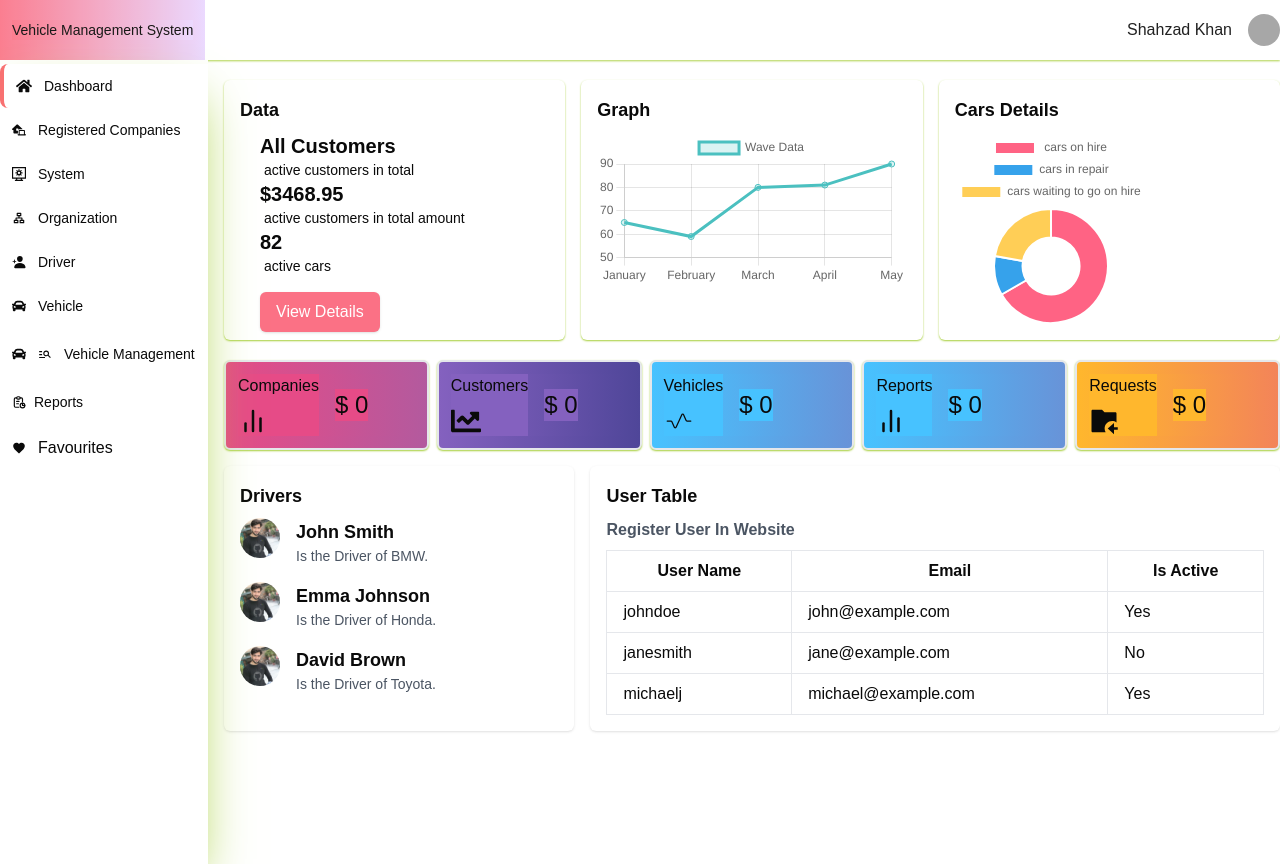
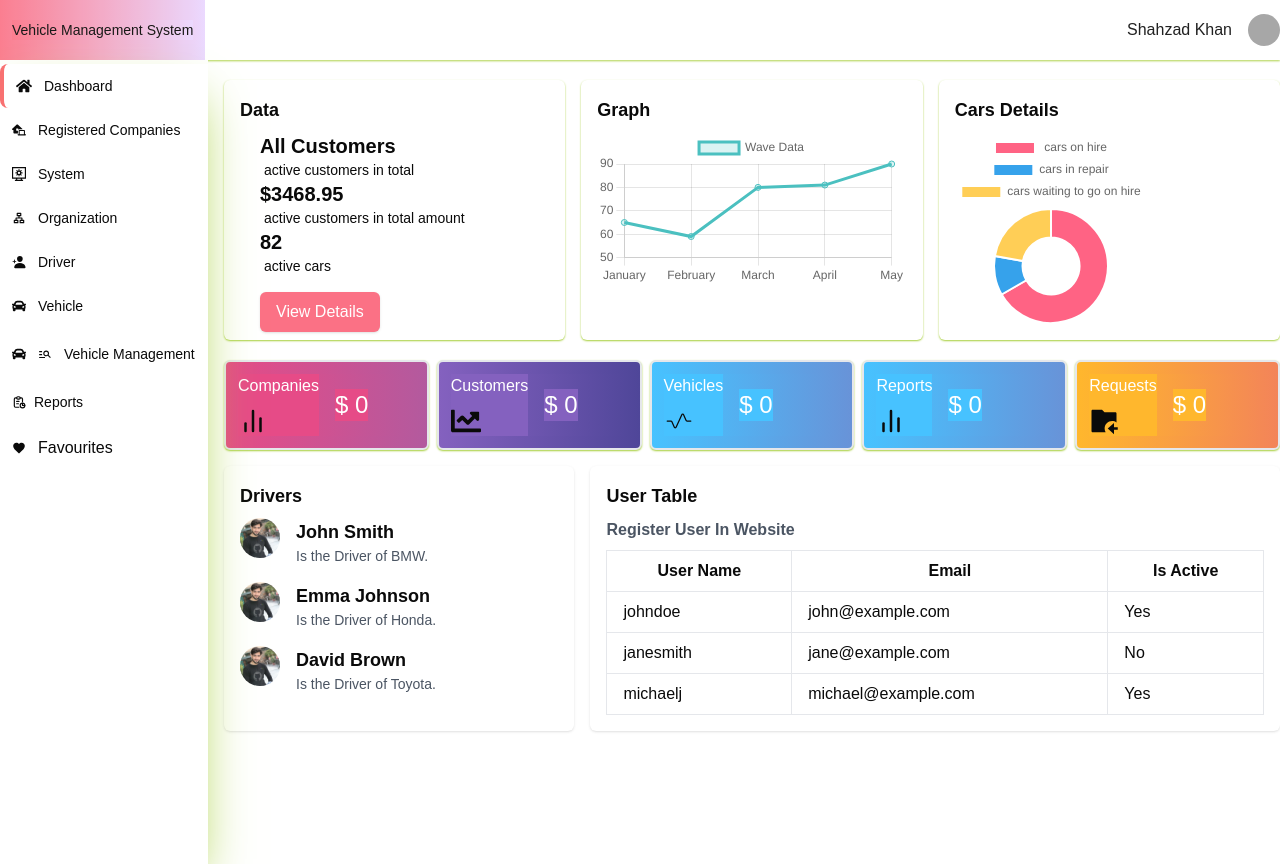
Before and after one commit to shahzad11khan/__borad, a Next.js app: page /Dashboard/Home in a window 1280 px wide. Built offline with nearby package versions, Linux system fonts and the light colour scheme; grey boxes are pictures that could not be loaded.

Commit message:
change color

```diff
--- a/src/app/Dashboard/Home/page.js
+++ b/src/app/Dashboard/Home/page.js
@@ -135,6 +135,7 @@ const Page = () => {
                     size={30}
                     style={{
                       background: "#FFB72D",
+                      color: "white",
                     }}
                   />
                 ),
@@ -142,25 +143,32 @@ const Page = () => {
             ].map((item, index) => (
               <div
                 key={index}
-                className={`border-2 shadow-sm shadow-custom-blue rounded-md py-3 ${item.gradient}`}
+                className={`border-2 shadow-sm shadow-custom-blue rounded-md py-3 ${item.gradient} text-white`}
                 style={item.style}
               >
                 <div
                   // key={index}
-                  className={`flex items-center flex-col sm:flex-row gap-4 justify-start ml-3 text-white `}
+                  className={`flex items-center flex-col sm:flex-row gap-4 justify-start ml-3`}
                   style={item.style}
                 >
                   <div
-                    className={`flex flex-col items-start gap-2 justify-start`}
+                    className={`flex flex-col items-start gap-2 justify-starttext-white`}
                     style={item.colorx}
                   >
-                    <span className={`font-medium`} style={item.colorx}>
+                    <span
+                      className={`font-medium text-white`}
+                      style={item.colorx}
+                    >
                       {item.title}
                     </span>
-                    <span className={`text-start`}>{item.icon}</span>
+                    <span className={`text-start text-white`}>{item.icon}</span>
                   </div>
-                  <span className="text-2xl" style={item.colorx}>
-                    <stong style={item.colorx}> $</stong> {item.count}
+                  <span className="text-2xl text-white" style={item.colorx}>
+                    <stong style={item.colorx} className={`text-white`}>
+                      {" "}
+                      $
+                    </stong>{" "}
+                    {item.count}
                   </span>
                 </div>
               </div>
```
